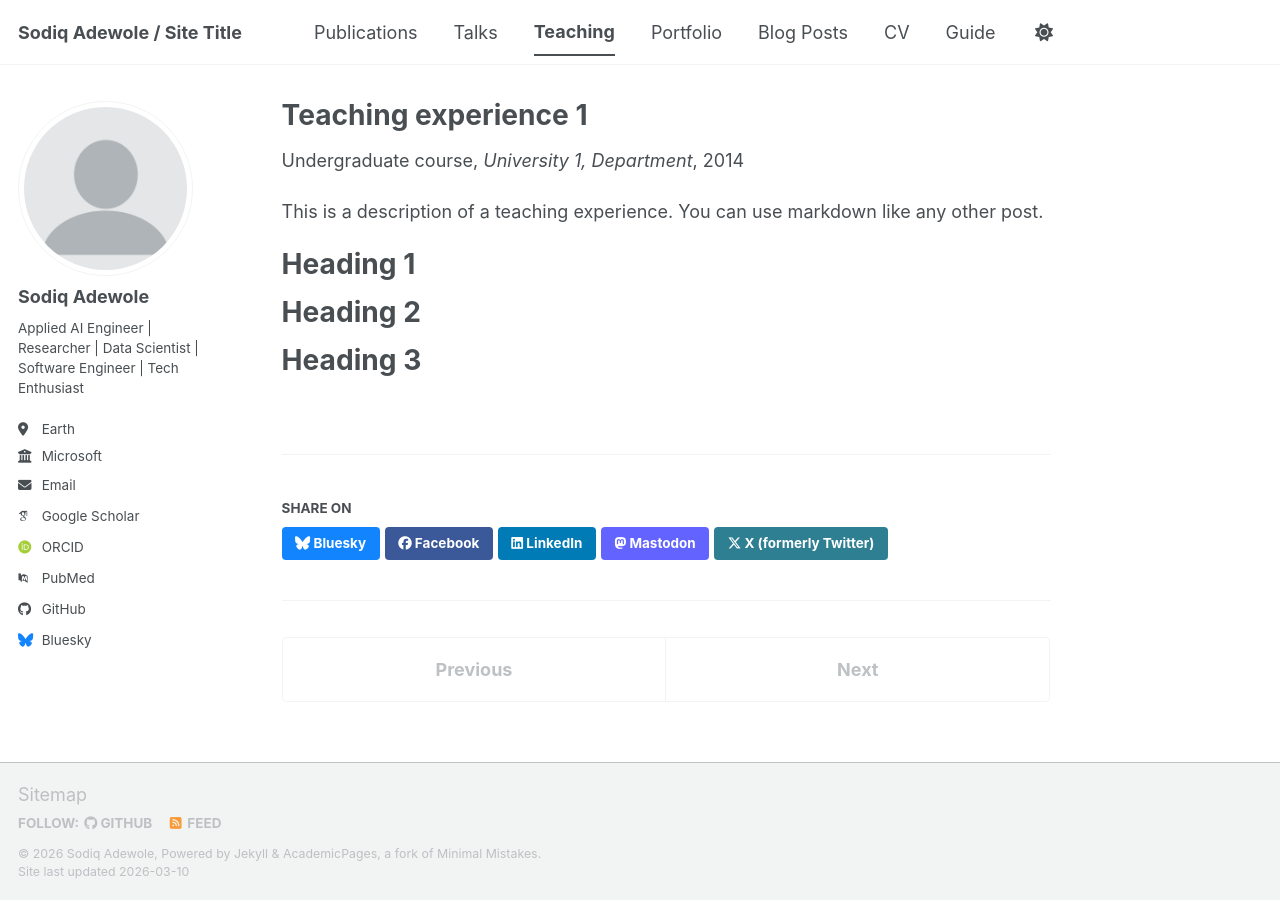
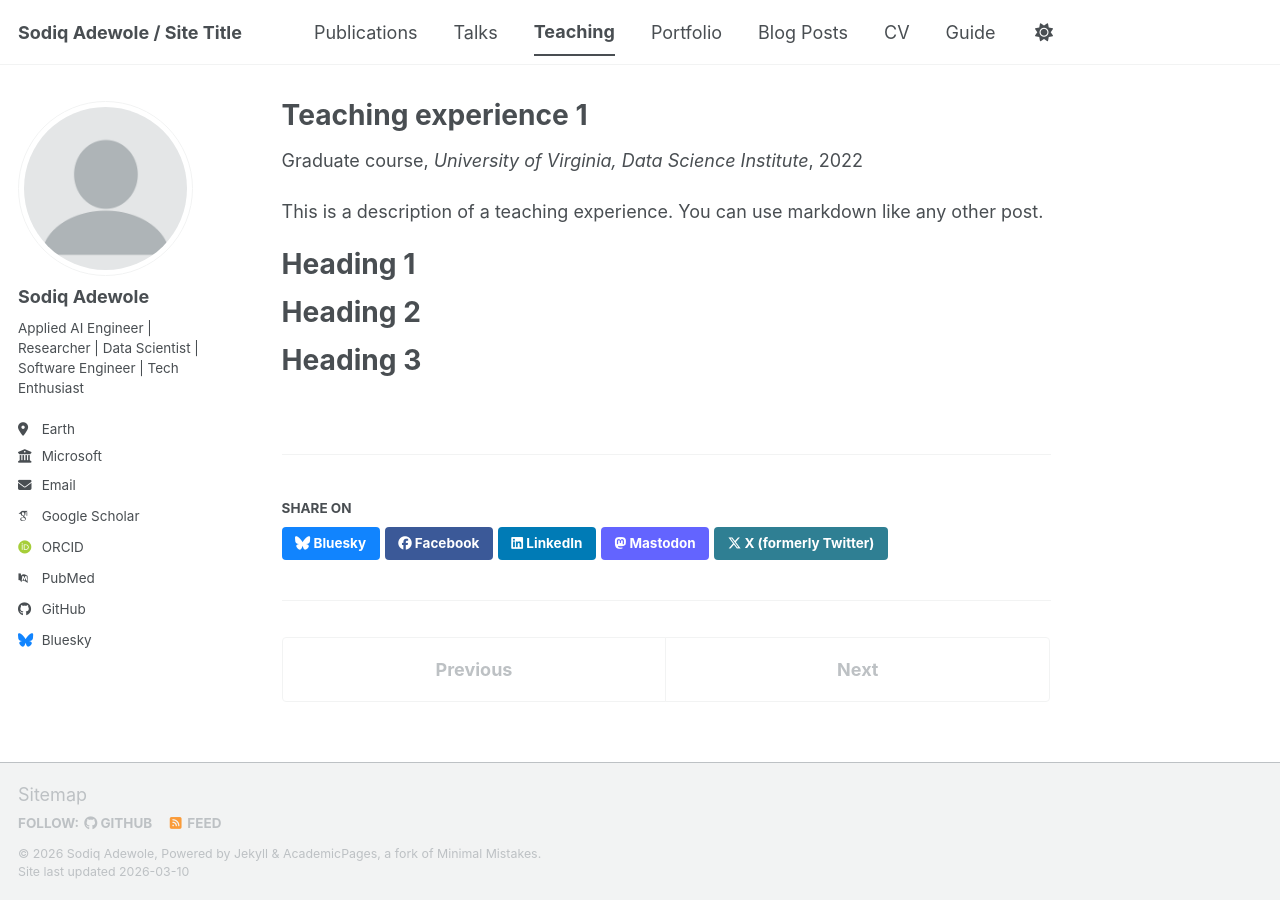
Before and after one commit to sodiqadewole/sodiqadewole.github.io, a Jekyll site: the page built from _teaching/2014-spring-teaching-1.md, in a window 1280 px wide. Built offline with Jekyll 4.4.1, drawn with Linux system fonts in a browser that asks for light colours; some web fonts are replaced; a script bundle is joined from its source files by our own code; library files that are not in the unit come from our copies.

Commit message:
adding initial commit

```diff
--- a/_teaching/2014-spring-teaching-1.md
+++ b/_teaching/2014-spring-teaching-1.md
@@ -1,11 +1,11 @@
 ---
 title: "Teaching experience 1"
 collection: teaching
-type: "Undergraduate course"
+type: "Graduate course"
 permalink: /teaching/2014-spring-teaching-1
-venue: "University 1, Department"
-date: 2014-01-01
-location: "City, Country"
+venue: "University of Virginia, Data Science Institute"
+date: 2022-01-04
+location: "Virginia, USA"
 ---
 
 This is a description of a teaching experience. You can use markdown like any other post.
```
